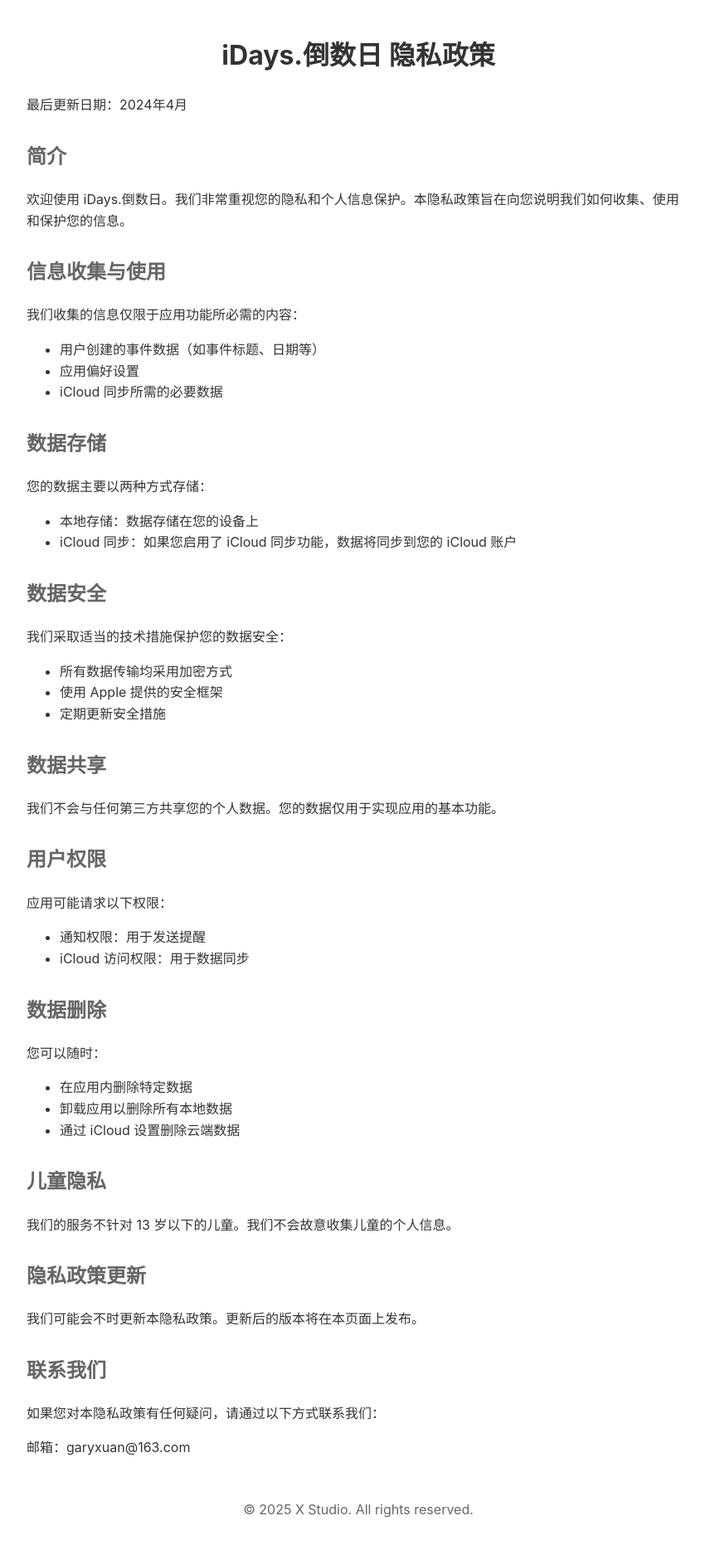
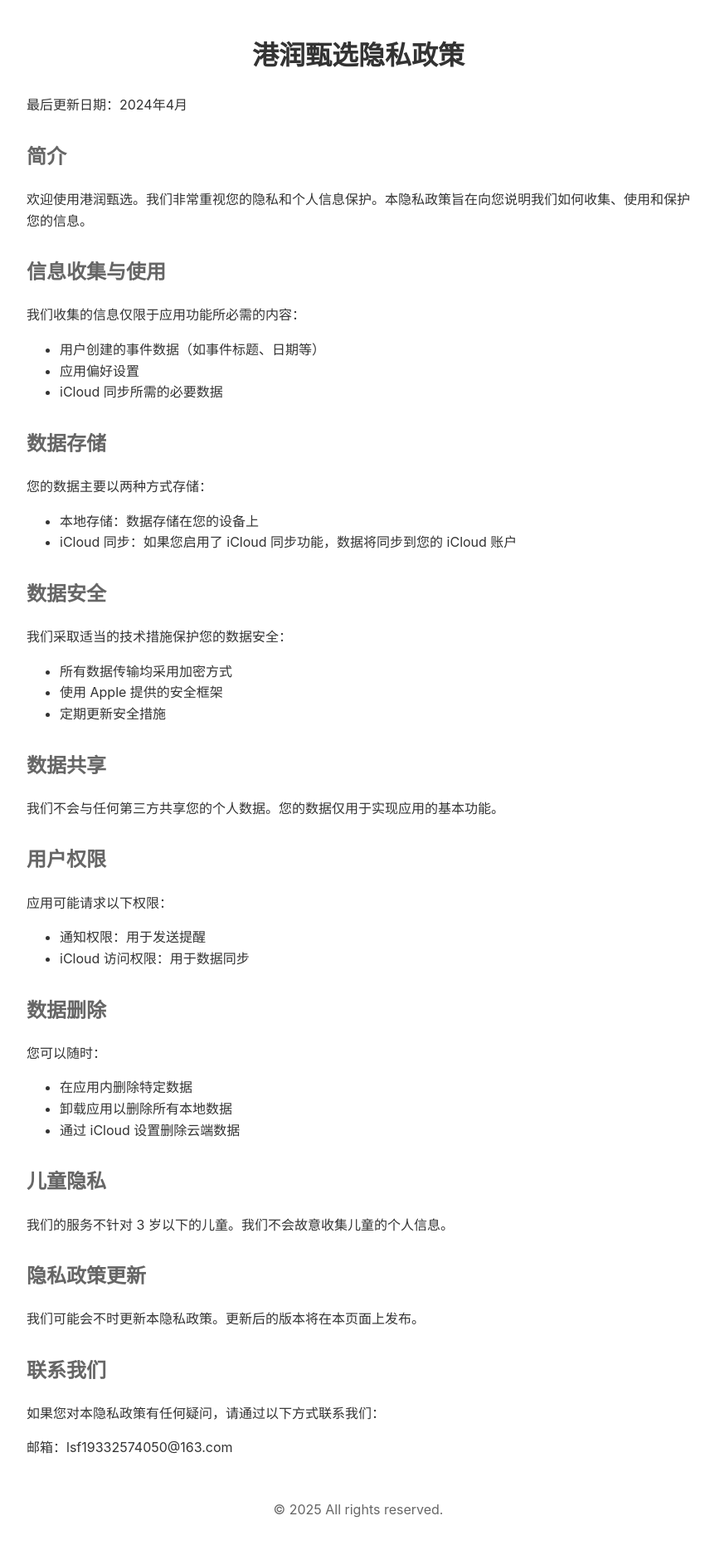
Before and after one commit to zaltsing/daysMatterLite-privacy-policy, a plain HTML site: page index.html in a window 1280 px wide. Shown: the whole page at 83% size, without its empty margins (208-1070 px from the left). Drawn offline with Linux system fonts and the light colour scheme.

Commit message:
Update index.html

```diff
--- a/index.html
+++ b/index.html
@@ -3,7 +3,7 @@
 <head>
     <meta charset="UTF-8">
     <meta name="viewport" content="width=device-width, initial-scale=1.0">
-    <title>iDays.倒数日 隐私政策</title>
+    <title>港润甄选隐私政策</title>
     <style>
         body {
             font-family: -apple-system, BlinkMacSystemFont, "Segoe UI", Roboto, "Helvetica Neue", Arial, sans-serif;
@@ -27,11 +27,11 @@
     </style>
 </head>
 <body>
-    <h1>iDays.倒数日 隐私政策</h1>
+    <h1>港润甄选隐私政策</h1>
     <p>最后更新日期：2024年4月</p>
 
     <h2>简介</h2>
-    <p>欢迎使用 iDays.倒数日。我们非常重视您的隐私和个人信息保护。本隐私政策旨在向您说明我们如何收集、使用和保护您的信息。</p>
+    <p>欢迎使用港润甄选。我们非常重视您的隐私和个人信息保护。本隐私政策旨在向您说明我们如何收集、使用和保护您的信息。</p>
 
     <h2>信息收集与使用</h2>
     <p>我们收集的信息仅限于应用功能所必需的内容：</p>
@@ -75,17 +75,17 @@
     </ul>
 
     <h2>儿童隐私</h2>
-    <p>我们的服务不针对 13 岁以下的儿童。我们不会故意收集儿童的个人信息。</p>
+    <p>我们的服务不针对 3 岁以下的儿童。我们不会故意收集儿童的个人信息。</p>
 
     <h2>隐私政策更新</h2>
     <p>我们可能会不时更新本隐私政策。更新后的版本将在本页面上发布。</p>
 
     <h2>联系我们</h2>
     <p>如果您对本隐私政策有任何疑问，请通过以下方式联系我们：</p>
-    <p>邮箱：garyxuan@163.com</p>
+    <p>邮箱：lsf19332574050@163.com</p>
 
     <footer style="margin-top: 50px; text-align: center; color: #666;">
-        <p>© 2025 X Studio. All rights reserved.</p>
+        <p>© 2025 All rights reserved.</p>
     </footer>
 </body>
 </html>
```
